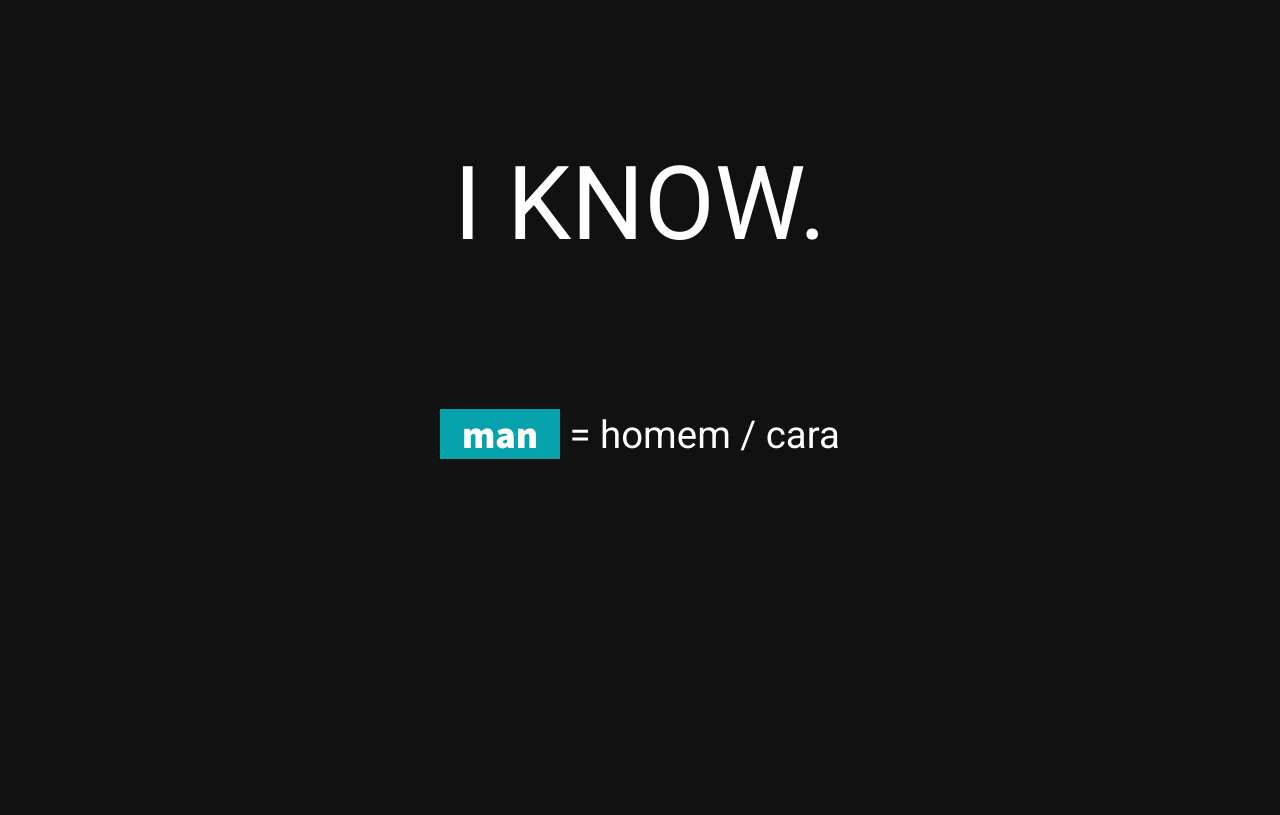
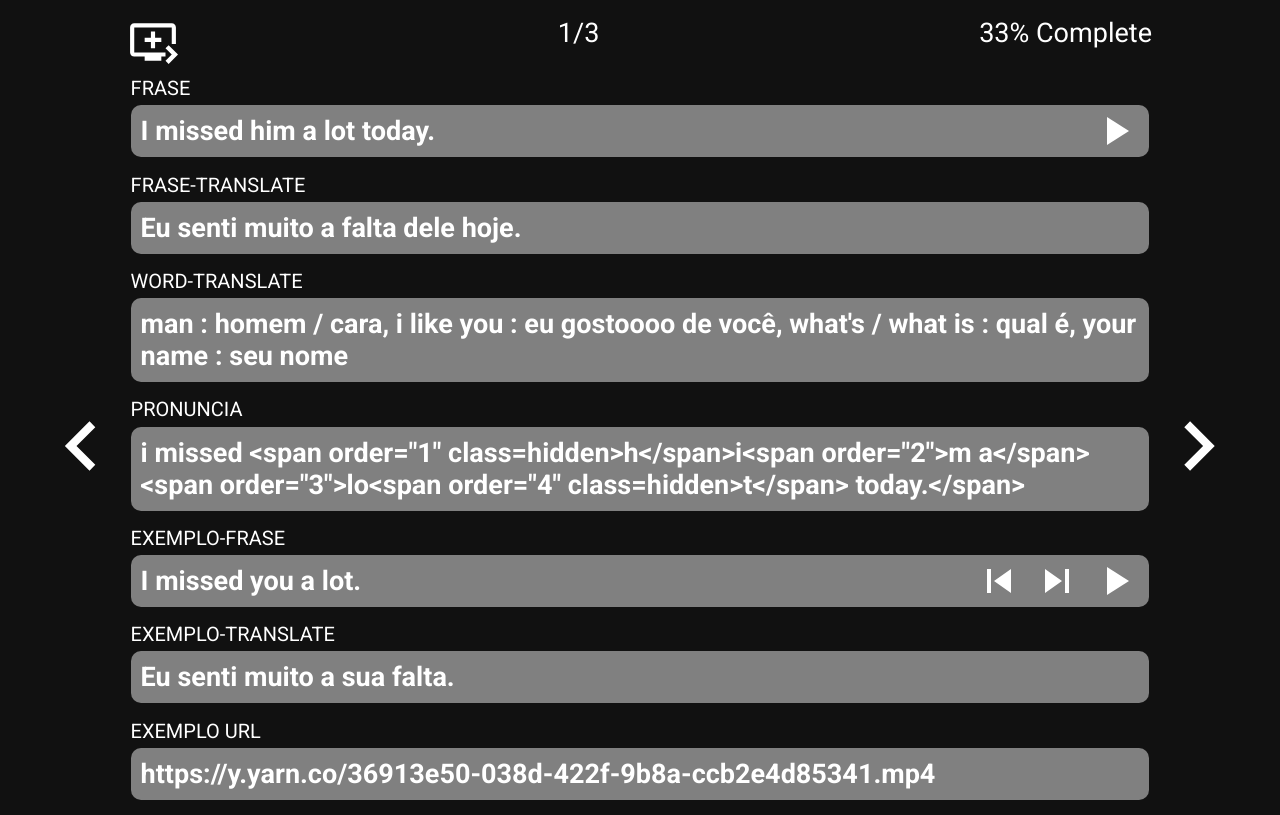
Before and after one commit to kayoroxa/canal-if, a React (Create React App) app: page /config in a window 1280 px wide. Before the commit this address led to /translate. Built offline with nearby package versions, Linux system fonts and the light colour scheme.

Commit message:
definition screen dados global update

```diff
--- a/src/context/Dados.js
+++ b/src/context/Dados.js
@@ -8,8 +8,8 @@ export default function DadosProvider({ children }) {
     const navigate = useNavigate()
 
     const cronograma = [
+        "config",
         "translate",
-        "config",
         "videos",
         "pronunciation",
     ]
@@ -32,7 +32,7 @@ export default function DadosProvider({ children }) {
             urlFrase : card[0],
             frase : card[1],
             fraseTranslate : card[2],
-            wordTranslate : "*",
+            wordTranslate : "man : homem / cara, i like you : eu gostoooo de você, what's / what is : qual é, your name : seu nome",
             pronuncia : getPronuncia(card[1]),
             exemploFrase : card[3].subtitle,
             exemploTranslate : card[3].translation,
@@ -42,7 +42,7 @@ export default function DadosProvider({ children }) {
 
     const changerDados = (() => {
         const subChanger = (name, index) => value => setDados((prev) => ({
-            ...prev, [index] : {...prev[index], [name]: [value]}
+            ...prev, [index] : {...prev[index], [name]: value}
         }))
         const retornar = Object.keys(dados).map((_) => ({}))
 
--- a/src/pages/DefinitionScreen/DefinitionScreen.js
+++ b/src/pages/DefinitionScreen/DefinitionScreen.js
@@ -6,7 +6,7 @@ const DefinitionScreen = () => {
     const [indexDefinition, setIndexDefinition] = useState(0)
     const { indexPlay, proximoIndexPlay, dados, proximaPage } = useDados()
 
-    const temMaisCard = indexPlay < dados.length -1 ? true : false
+    const temMaisCard = indexPlay < Object.keys(dados).length -1 ? true : false
     const dividir = (() => {
         const lista = []
         if (dados[indexPlay].frase.length > 22) {
@@ -22,15 +22,8 @@ const DefinitionScreen = () => {
         return false
     })()
 
-    const definition = { //fazer
-        "man": "homem / cara",
-        "i like you": "eu gosto de você",
-        "what's / what is" : "qual é",
-        "your name" : "seu nome",
-    }
-
     const teclaCLicada = () => {
-        setIndexDefinition((prev) => prev < Object.keys(definition).length -1 ? (
+        setIndexDefinition((prev) => prev < dados[indexPlay].wordTranslate.split(",").length  ? (
             prev + 1
         ) : (
             0
@@ -38,11 +31,14 @@ const DefinitionScreen = () => {
     }
 
     useEffect(() => {
-        if (indexDefinition === 0  && temMaisCard) proximoIndexPlay()
-        else if (indexDefinition === 0  && !temMaisCard) proximaPage()
+        document.onkeydown = teclaCLicada
+
+        if (indexDefinition === 0  && temMaisCard === true) proximoIndexPlay()
+        if (indexDefinition === dados[indexPlay].wordTranslate.split(",").length  && temMaisCard === false) proximaPage()
+
+        return () => document.onkeydown = null
     }, [indexDefinition])
 
-    document.onkeydown = teclaCLicada
 
     //////////////////////////////////////////////////////////////////
     return (
@@ -51,9 +47,9 @@ const DefinitionScreen = () => {
                 {dividir ? dividir.map((element, i) => <React.Fragment key={i}>{element}</React.Fragment>) : <p>{dados[indexPlay].frase}</p>}
            </div>
            <div className="definition">
-                {Object.keys(definition).map((key, index) => (
-                    <p key={index} style={index <= indexDefinition ? null : {opacity: 0}}>
-                        <span className="bold">{key}</span> = {definition[key]}
+                {dados[0].wordTranslate.split(",").map((card, index) => (
+                    <p key={index} style={index < indexDefinition ? null : {opacity: 0}}>
+                        <span className="bold">{card.split(":")[0].trim()}</span> = {card.split(":")[1].trim()}
                     </p>
                 ))}
            </div>
```
Also changed, not shown: test.js (+7 -5 lines).
